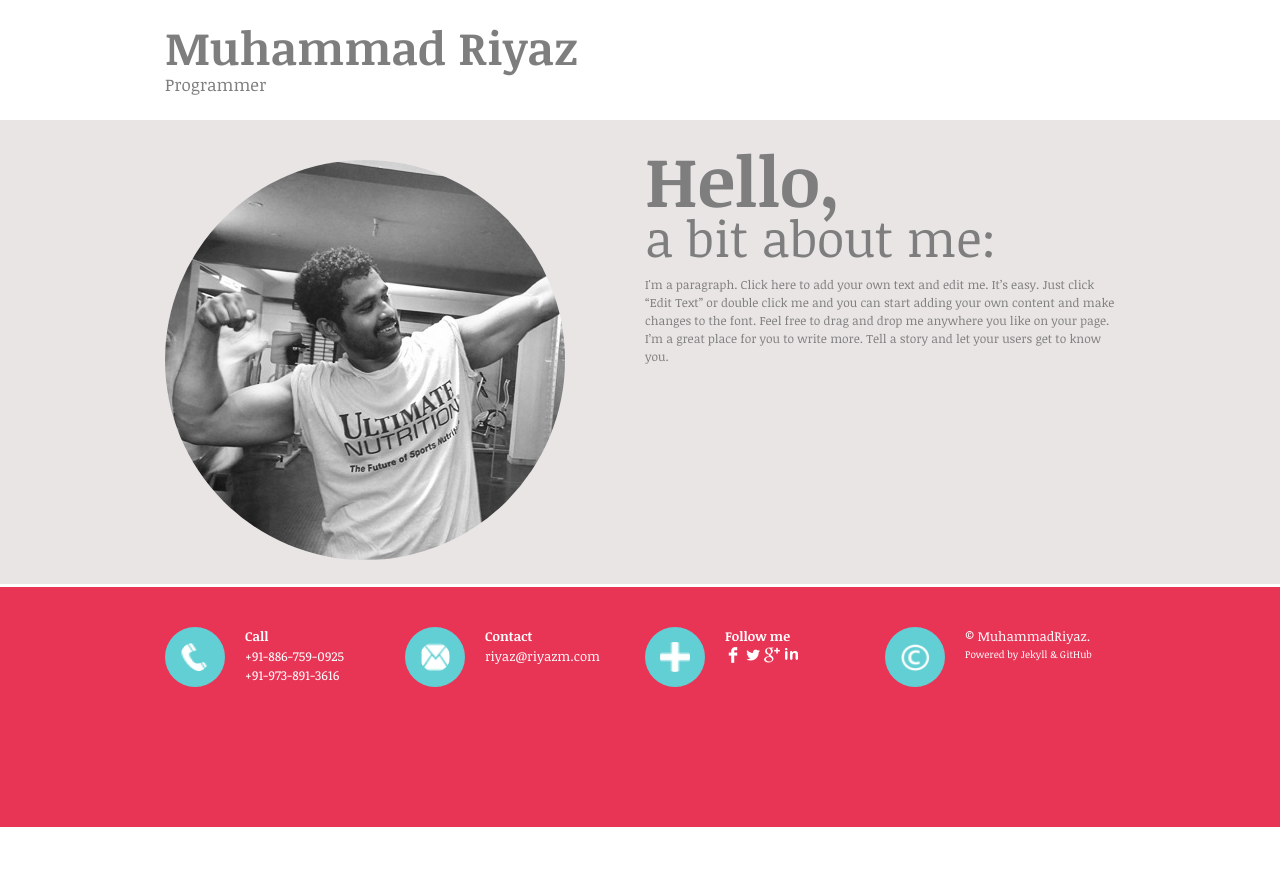
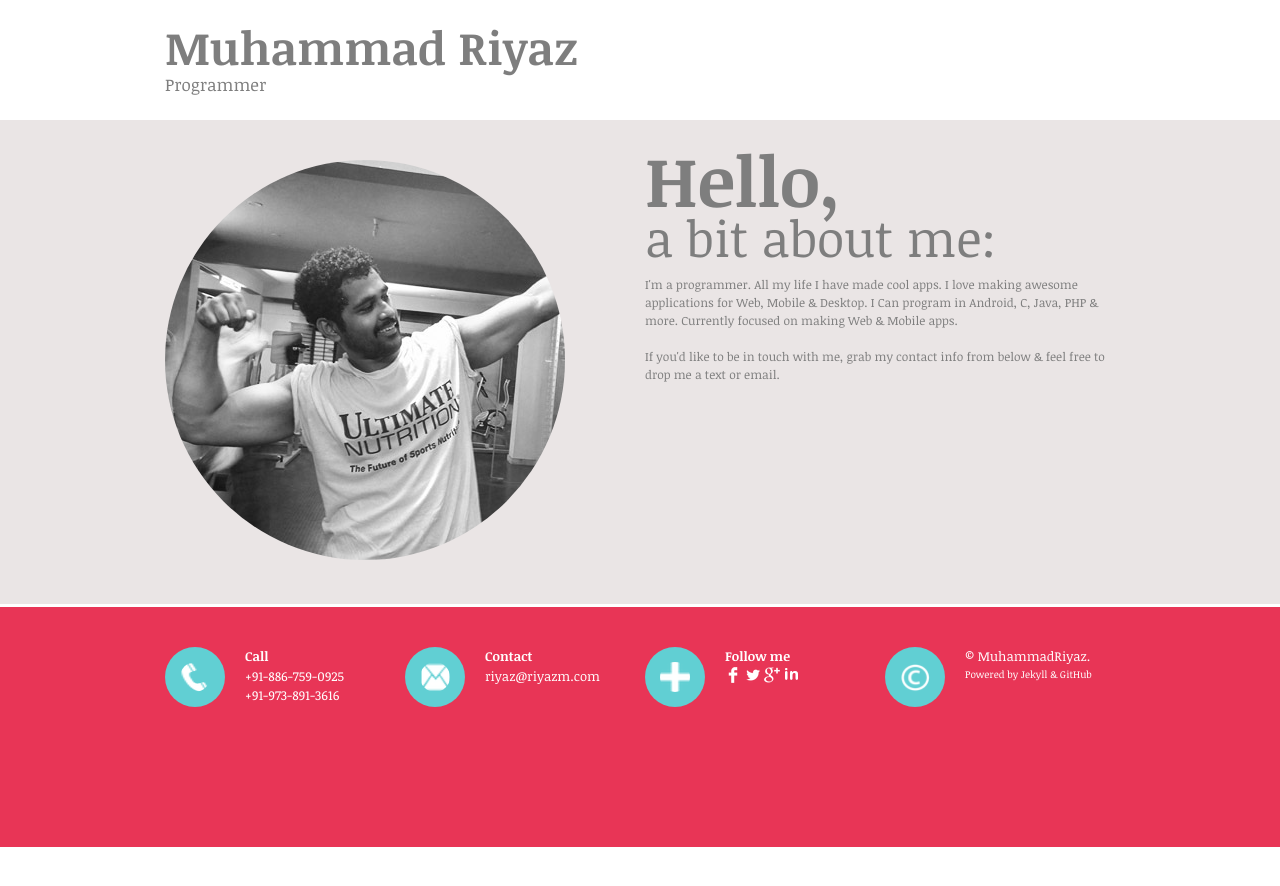
Before and after one commit to riyazMuhammad/riyazm.github.com, a Jekyll site: the page built from index.html, in a window 1280 px wide. Shown: the top 886 px of the page. Built offline with Jekyll 4.4.1, drawn with Linux system fonts in a browser that asks for light colours; Markdown is read by kramdown in place of the engine named in the settings.

```diff
--- a/_layouts/default.html
+++ b/_layouts/default.html
@@ -12,6 +12,7 @@
         <link rel="stylesheet" type="text/css" href="/css/ie.css" media="screen, projection" />
         <![endif]-->
         <link rel="stylesheet" type="text/css" href="//fonts.googleapis.com/css?family=Noticia+Text:n,b,i,bi|Open+Sans:n,b,i,bi|&amp;subset=latin">
+        <script type="text/javascript" src="/js/ga.js"></script>
       </head>
       <body>
         <div class="header">
--- a/css/custom.css
+++ b/css/custom.css
@@ -19,7 +19,7 @@ body{
 .content{
 	background: #EAE5E5;
 	padding-top: 40px;
-	padding-bottom: 20px;
+	padding-bottom: 40px;
 }
 .footer{
 	background: #E83556;
--- a/index.html
+++ b/index.html
@@ -6,5 +6,9 @@ title: Muhammad Riyaz
 <div class="span-12 last">
 <div class="font_1">Hello,</div>
 <div class="font_2">a bit about me:</div>
-<div id="my_story">I'm a paragraph. Click here to add your own text and edit me. It’s easy. Just click “Edit Text” or double click me and you can start adding your own content and make changes to the font. Feel free to drag and drop me anywhere you like on your page. I’m a great place for you to write more. Tell a story and let your users get to know you.</div>
+<p id="my_story">I'm a programmer. All my life I have made cool apps. I love making awesome applications for Web, Mobile & Desktop. I Can program in Android, C, Java, PHP & more. Currently focused on making Web & Mobile apps.</p>
+<p>
+If you'd like to be in touch with me, grab my contact info from below & feel free to drop me a text or email.
+</p>
+
 </div>
--- /dev/null
+++ b/js/ga.js
@@ -0,0 +1,7 @@
+  (function(i,s,o,g,r,a,m){i['GoogleAnalyticsObject']=r;i[r]=i[r]||function(){
+  (i[r].q=i[r].q||[]).push(arguments)},i[r].l=1*new Date();a=s.createElement(o),
+  m=s.getElementsByTagName(o)[0];a.async=1;a.src=g;m.parentNode.insertBefore(a,m)
+  })(window,document,'script','//www.google-analytics.com/analytics.js','ga');
+
+  ga('create', 'UA-39001401-3', 'riyazm.com');
+  ga('send', 'pageview');
```
